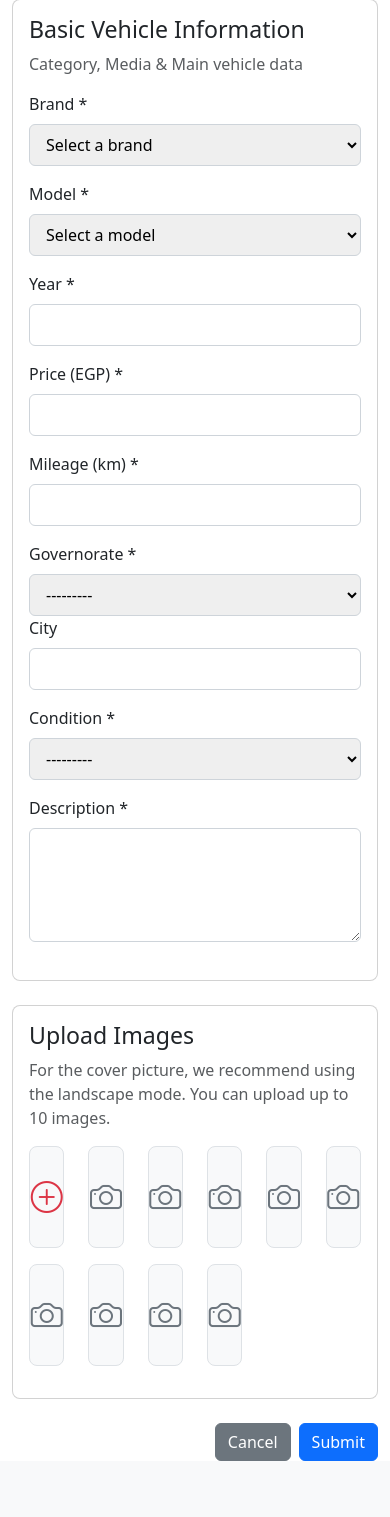
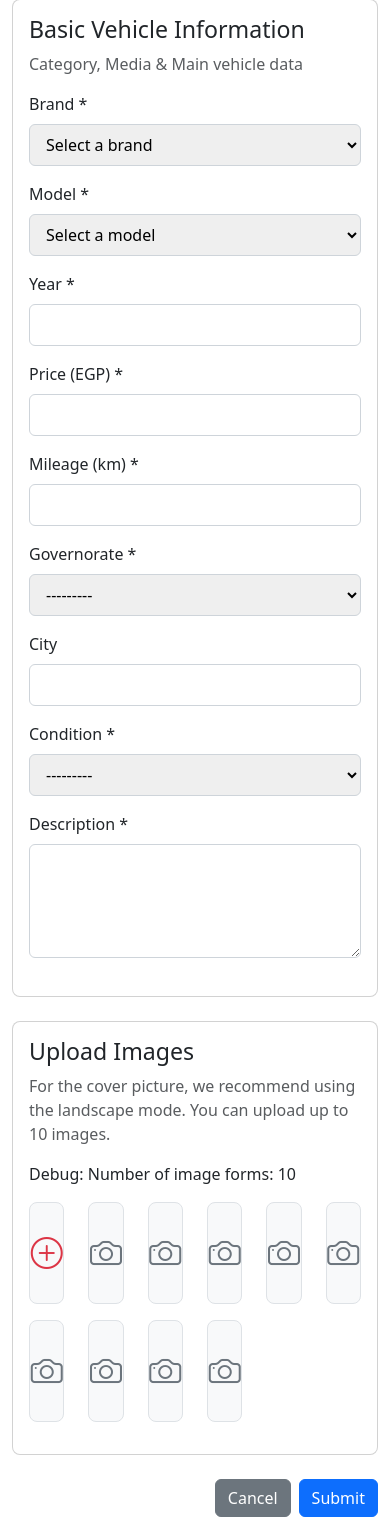
Before and after one commit to mohamedsamirpassion/marketplace, a Django app: page /create/ in a window 390 px wide. Shown: the part 138-1655 px from the top of the page. Before the commit the page ends 1599 px from the top, so only its background shows below. Run offline with Django 4.2, Linux system fonts and the light colour scheme; a user stored in the database is signed in; data comes from the database, SQL or seed files in the repository; some libraries are stand-ins or nearby versions.

Commit message:
Fix FieldError by using date_posted instead of created_at in home view; debug image upload fields issue

```diff
--- a/listings/forms.py
+++ b/listings/forms.py
@@ -44,7 +44,7 @@ ListingImageFormSet = inlineformset_factory(
     Listing,
     ListingImage,
     form=ListingImageForm,
-    extra=10,  # Ensure this is 10
+    extra=10,  # Should be 10
     max_num=10,
     can_delete=False
 )
--- a/listings/templates/listings/create_listing.html
+++ b/listings/templates/listings/create_listing.html
@@ -33,7 +33,7 @@
                     </div>
                 </div>
                 <div class="row">
-                    <div class="col-md-6 mb3">
+                    <div class="col-md-6 mb-3">
                         <label for="id_governorate" class="form-label">Governorate *</label>
                         {{ form.governorate }}
                     </div>
@@ -59,6 +59,8 @@
             <div class="card-body">
                 <h3 class="card-title">Upload Images</h3>
                 <p class="text-muted">For the cover picture, we recommend using the landscape mode. You can upload up to 10 images.</p>
+                <!-- Debug: Display the number of forms -->
+                <p>Debug: Number of image forms: {{ image_formset.total_form_count }}</p>
                 {{ image_formset.management_form }}
                 <div class="row" id="image-upload-container">
                     {% for form in image_formset %}
@@ -128,9 +130,9 @@
 
             brandSelect.addEventListener('change', function() {
                 const brandId = this.value;
-                console.log('Selected brand ID:', brandId); // Debug: Log the selected brand ID
+                console.log('Selected brand ID:', brandId);
                 if (brandId) {
-                    fetch(`/get_models/?brand_id=${brandId}`)  // Fixed URL to match urls.py
+                    fetch(`/get_models/?brand_id=${brandId}`)
                         .then(response => {
                             console.log('Response status:', response.status);
                             return response.json();
--- a/listings/views.py
+++ b/listings/views.py
@@ -41,7 +41,7 @@ def home(request):
     elif sort == 'highest_price':
         listings = listings.order_by('-price')
     else:
-        listings = listings.order_by('-created_at')  # Default: Newly listed (descending)
+        listings = listings.order_by('-date_posted')  # Default: Newly listed (descending)
 
     # Get all brands and governorates for the filter dropdowns
     brands = Brand.objects.filter(approved=True)
```
